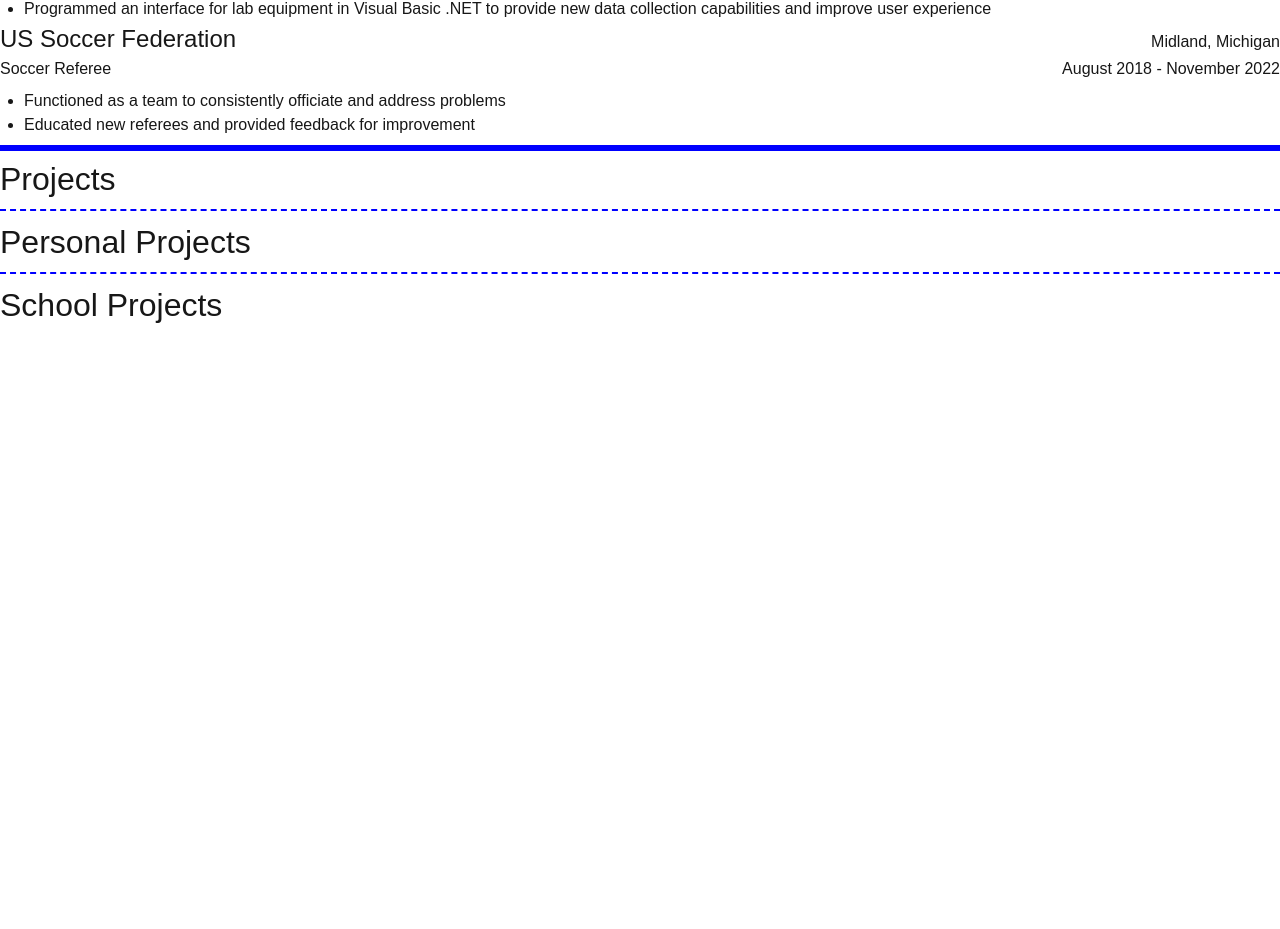
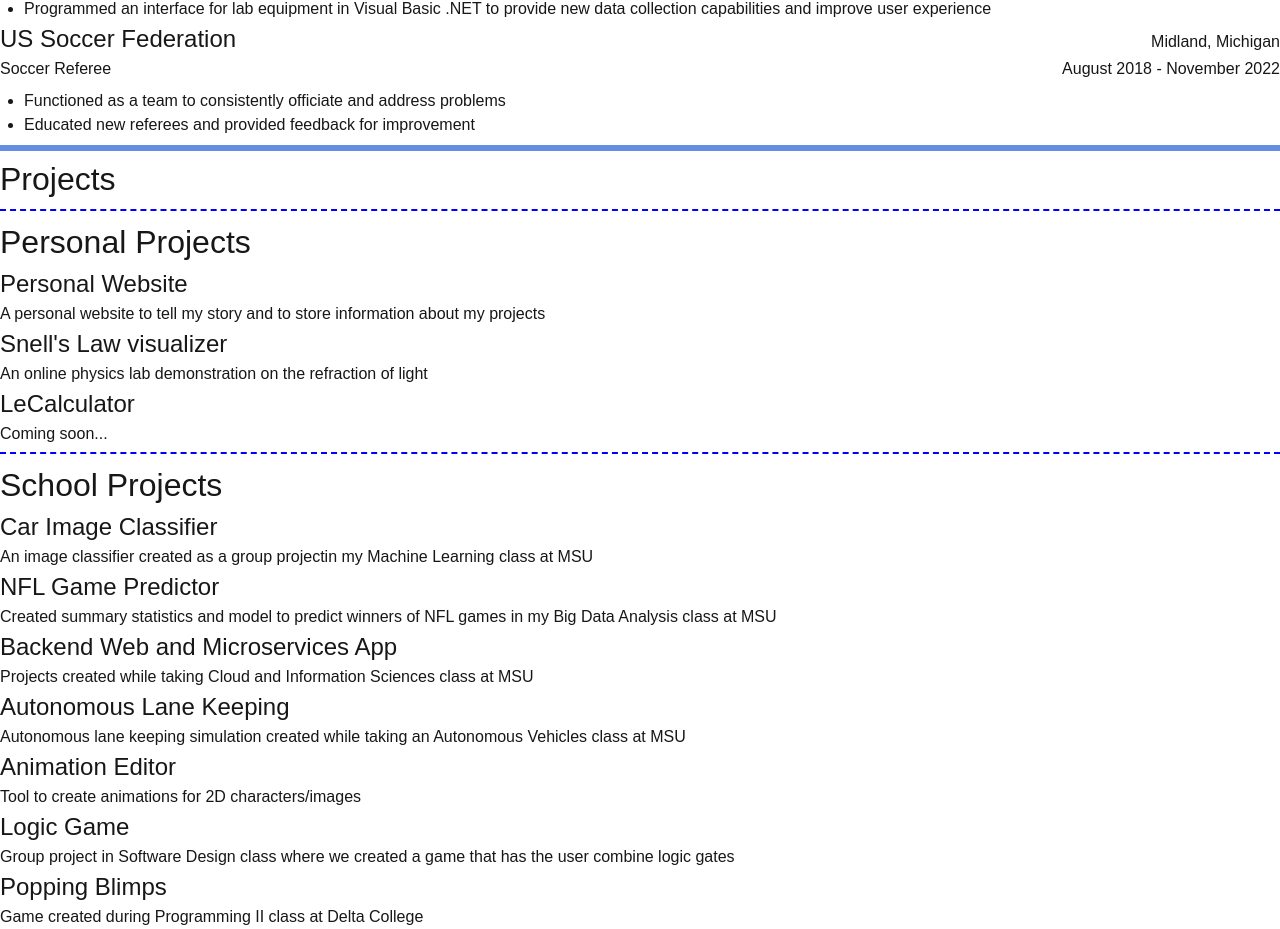
Before and after one commit to qfransen/qfransen.github.io, a Next.js app: page /cv in a window 1280 px wide. Shown: the part 1733-2662 px from the top of the page. Before the commit the page ends 2062 px from the top, so only its background shows below. Built offline with nearby package versions, Linux system fonts and the light colour scheme.

Commit message:
listing projects I need to create in projects page

```diff
--- a/src/app/cv/cv.css
+++ b/src/app/cv/cv.css
@@ -1,6 +1,6 @@
 .sectionSeparator {
     height: 0.35em; /* or use em if you prefer, but pixels are clearer for lines */
-    background-color: blue;
+    background-color: rgba(100, 141, 227, 1);
     border: none; /* removes default border */
     margin-top: .5em;
     margin-bottom: .25em;
--- a/src/app/cv/page.tsx
+++ b/src/app/cv/page.tsx
@@ -35,8 +35,6 @@ function subsection(sectionName: string): JSX.Element {
 
 function createEducation(schoolName: string, location: string, gpa: string, timeframe: string, degree: string,
                          activities: string[], awards: string[]): JSX.Element {
-    // TODO: add activities category
-    // TODO: add awards category
     return (<>
         <div className="two-part-row">
             <h3>{schoolName}</h3>
@@ -153,8 +151,13 @@ function fullExperiences(): JSX.Element {
 }
 
 
-function createProject(): JSX.Element {
+function createProject(title: string, description: string, link?: string): JSX.Element {
+
     return (<>
+        <h3>
+            {link ? <a href={link}>{title}</a> : title}
+        </h3>
+        <p>{description}</p>
     </>)
 }
 
@@ -164,7 +167,35 @@ function fullProjects(): JSX.Element {
     // Have images for the projects in the projects page, not in the CV
     return (<>
         {section('Projects')}
+
         {subsection('Personal Projects')}
+        {createProject('Personal Website', 'A personal website to tell my story ' +
+            'and to store information about my projects')}
+
+        {createProject("Snell's Law visualizer", "An online physics lab demonstration " +
+            "on the refraction of light")}
+
+        {createProject('LeCalculator', 'Coming soon...')}
+
         {subsection('School Projects')}
+        {createProject('Car Image Classifier', 'An image classifier created as a group project' +
+            'in my Machine Learning class at MSU')}
+
+        {createProject('NFL Game Predictor', 'Created summary statistics and model to ' +
+            'predict winners of NFL games in my Big Data Analysis class at MSU')}
+
+        {createProject('Backend Web and Microservices App', 'Projects created while ' +
+            'taking Cloud and Information Sciences class at MSU')}
+
+        {createProject('Autonomous Lane Keeping', 'Autonomous lane keeping simulation ' +
+            'created while taking an Autonomous Vehicles class at MSU')}
+
+        {createProject('Animation Editor', 'Tool to create animations for 2D ' +
+            'characters/images')}
+
+        {createProject('Logic Game', 'Group project in Software Design class ' +
+            'where we created a game that has the user combine logic gates')}
+
+        {createProject('Popping Blimps', 'Game created during Programming II class at Delta College')}
     </>)
 }
--- a/src/app/globals.css
+++ b/src/app/globals.css
@@ -5,6 +5,7 @@
 :root {
   --background: #ffffff;
   --foreground: #171717;
+  --mainblue: rgba(100, 141, 227, 1);
 }
 
 @media (prefers-color-scheme: dark) {
```
